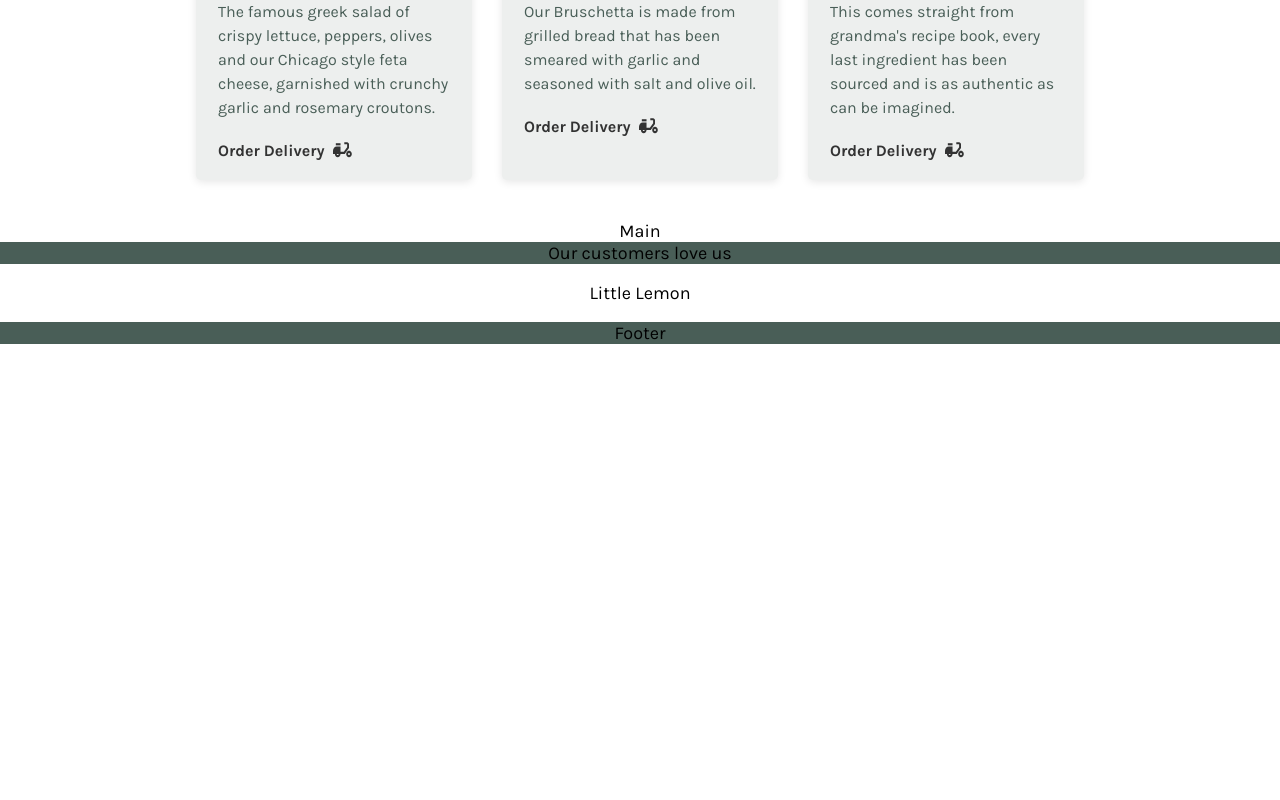
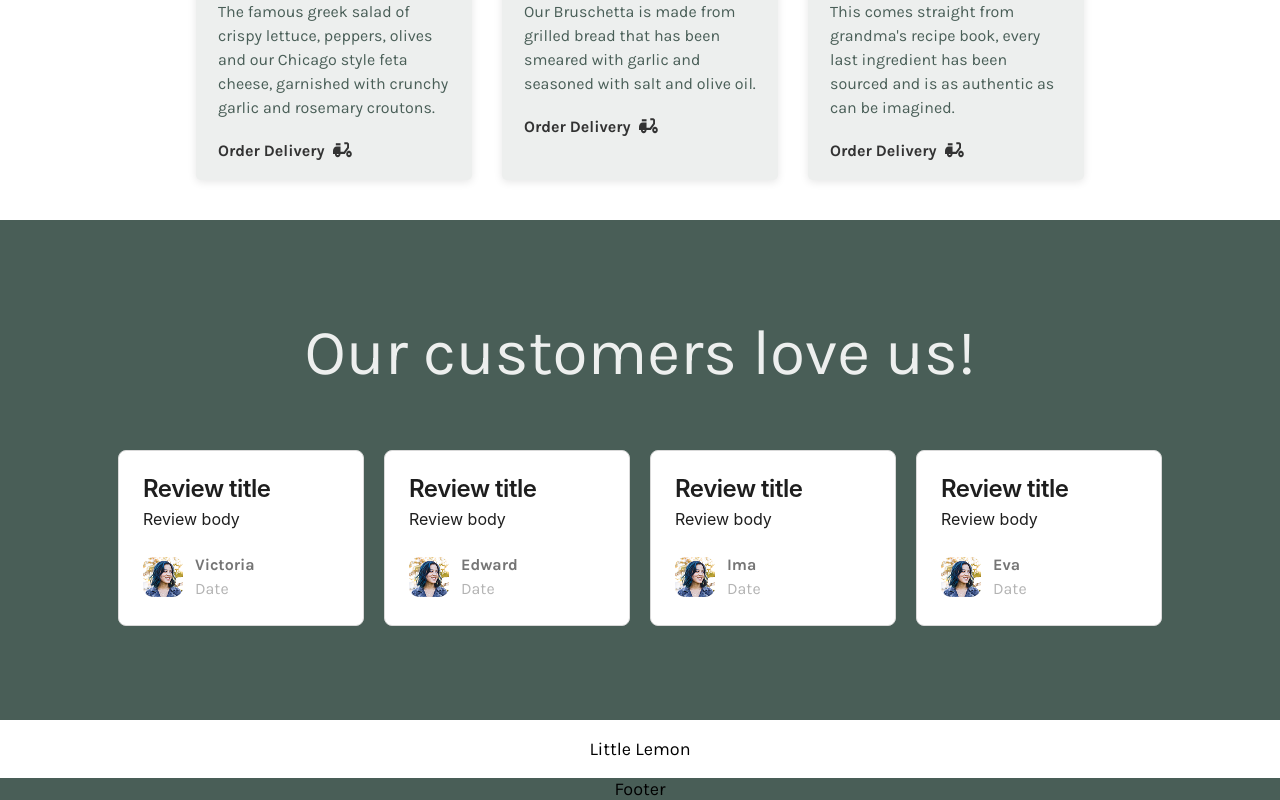
Before and after one commit to edwardAzarevich/react-capstone-project, a React (Create React App) app: page / in a window 1280 px wide. Shown: the part 866-1666 px from the top of the page. Before the commit the page ends 1210 px from the top, so only its background shows below. Built offline with nearby package versions, Linux system fonts and the light colour scheme.

Commit message:
add Testimonials but without correct info

```diff
--- a/src/App.css
+++ b/src/App.css
@@ -52,7 +52,7 @@ body {
   color: #61dafb;
 }
 
-.info {
+.info-background {
     display: flex;
     justify-content: center;
     background-color: #495E57;
--- a/src/App.jsx
+++ b/src/App.jsx
@@ -1,9 +1,9 @@
 import './App.css';
 import Footer from './component/Footer';
-import Main from './component/Main';
 import Header from './component/Header';
 import CallToActionMain from './component/callToAction/CallToActionMain';
 import Special from './component/special/Special';
+import Testimonials from './component/customersSay/Testimonials';
 
 
 function App() {
@@ -12,23 +12,18 @@ function App() {
             <header>
                 <Header />
             </header>
-            <div className='info'>
+            <div className='info-background'>
                 <CallToActionMain />
             </div>
             <div>
                 <Special />
             </div>
-            <main>
-                <Main />
-            </main>
-            <div className='info'>
-                Our customers love us
-            </div>
+            {<Testimonials />}
             <div>
                 <p>Little Lemon</p>
             </div>
 
-            <footer className='info'>
+            <footer className='info-background'>
                 <Footer />
             </footer>
         </div>
--- a/src/component/Main.jsx
+++ /dev/null
@@ -1,9 +0,0 @@
-import '../App.css';
-
-const Main = () => {
-    return (
-        <div>Main</div>
-    )
-}
-
-export default Main;
--- /dev/null
+++ b/src/component/customersSay/ReviewCard.css
@@ -0,0 +1,108 @@
+.review-card {
+  background-color: white;
+  padding: 24px;
+  border-radius: 8px;
+  border: 1px solid #d9d9d9;
+  display: flex;
+  flex-direction: column;
+  gap: 24px;
+  transition: transform 0.3s ease, box-shadow 0.3s ease;
+}
+
+.review-card:hover {
+  transform: translateY(-5px);
+  box-shadow: 0 8px 16px rgba(0, 0, 0, 0.15);
+}
+
+.rating {
+  display: flex;
+  gap: 4px;
+  align-items: center;
+}
+
+.star {
+  width: 20px;
+  height: 20px;
+  flex-shrink: 0;
+  position: relative;
+}
+
+.star-svg {
+  display: block;
+  width: 100%;
+  height: 100%;
+}
+
+.review-body {
+  display: flex;
+  flex-direction: column;
+  gap: 4px;
+  width: 100%;
+}
+
+.review-title {
+  font-family: 'Inter', sans-serif;
+  font-size: 24px;
+  font-weight: 600;
+  color: #1e1e1e;
+  line-height: 1.2;
+  letter-spacing: -0.48px;
+  margin: 0;
+  white-space: nowrap;
+}
+
+.review-text {
+  font-family: 'Inter', sans-serif;
+  font-size: 16px;
+  font-weight: 400;
+  color: #1e1e1e;
+  line-height: 1.4;
+  margin: 0;
+}
+
+.avatar-block {
+  display: flex;
+  gap: 12px;
+  align-items: center;
+  width: 100%;
+}
+
+.avatar {
+  width: 40px;
+  height: 40px;
+  border-radius: 10px;
+  overflow: hidden;
+  flex-shrink: 0;
+  position: relative;
+}
+
+.avatar img {
+  width: 100%;
+  height: 100%;
+  object-fit: cover;
+  object-position: 50% 50%;
+}
+
+.info {
+  display: flex;
+  flex-direction: column;
+  gap: 2px;
+  flex-grow: 1;
+  min-width: 0;
+}
+
+.info-name {
+  font-size: 16px;
+  font-weight: 600;
+  color: #757575;
+  line-height: 1.4;
+  margin: 0;
+}
+
+.info-date {
+  font-size: 16px;
+  font-weight: 400;
+  color: #b3b3b3;
+  line-height: 1.4;
+  margin: 0;
+}
--- /dev/null
+++ b/src/component/customersSay/ReviewCard.jsx
@@ -0,0 +1,52 @@
+import './ReviewCard.css';
+import imgShape from "../../assets/Shape.png";
+
+function Star() {
+    return (
+        <div className="star">
+            <svg className="star-svg" fill="none" preserveAspectRatio="none" viewBox="0 0 20 20">
+                <g>
+                    <path
+                        stroke="#2C2C2C"
+                        strokeLinecap="round"
+                        strokeLinejoin="round"
+                        strokeWidth="2"
+                    />
+                </g>
+            </svg>
+        </div>
+    );
+}
+
+function Rating() {
+    return (
+        <div className="rating">
+            {[...Array(5).keys()].map((_, i) => (
+                <Star key={i} />
+            ))}
+        </div>
+    );
+}
+
+const ReviewCard = ({ title, body, name, date, avatar }) => {
+    return (
+        <div className="review-card">
+            {/* <Rating /> */}
+            <div className="review-body">
+                <h3 className="review-title">{title}</h3>
+                <p className="review-text">{body}</p>
+            </div>
+            <div className="avatar-block">
+                <div className="avatar">
+                    <img src={avatar || imgShape} alt={name} />
+                </div>
+                <div className="info">
+                    <p className="info-name">{name}</p>
+                    <p className="info-date">{date}</p>
+                </div>
+            </div>
+        </div>
+    );
+}
+
+export default ReviewCard;
--- /dev/null
+++ b/src/component/customersSay/Testimonials.css
@@ -0,0 +1,69 @@
+.testimonials-section {
+  background-color: #495e57;
+  width: 100%;
+  min-height: 500px;
+  display: flex;
+  justify-content: center;
+  align-items: center;
+}
+
+.testimonials-container {
+  width: 100%;
+  display: flex;
+  flex-direction: column;
+  align-items: center;
+  gap: 60px;
+}
+
+.testimonials-heading {
+  font-size: 64px;
+  font-weight: 400;
+  color: #edefee;
+  text-align: center;
+  line-height: normal;
+  margin: 0;
+}
+
+.reviews-grid {
+  display: grid;
+  grid-template-columns: repeat(auto-fit, minmax(240px, 246px));
+  gap: 20px;
+  width: 100%;
+  max-width: 1080px;
+  justify-content: center;
+}
+
+@media (max-width: 1100px) {
+  .reviews-grid {
+    grid-template-columns: repeat(2, minmax(240px, 246px));
+  }
+}
+
+@media (max-width: 768px) {
+  .testimonials-heading {
+    font-size: 48px;
+  }
+
+  .reviews-grid {
+    grid-template-columns: 1fr;
+    max-width: 400px;
+  }
+
+  .testimonials-section {
+    padding: 60px 20px;
+  }
+}
+
+@media (max-width: 480px) {
+  .testimonials-heading {
+    font-size: 36px;
+  }
+
+  .reviews-grid {
+    gap: 20px;
+  }
+
+  .testimonials-section {
+    padding: 40px 16px;
+  }
+}
--- /dev/null
+++ b/src/component/customersSay/Testimonials.jsx
@@ -0,0 +1,56 @@
+import ReviewCard from './ReviewCard';
+import './Testimonials.css';
+
+const Testimonials = () => {
+    const reviews = [
+        {
+            id: 1,
+            title: 'Review title',
+            body: 'Review body',
+            name: 'Victoria',
+            date: 'Date'
+        },
+        {
+            id: 2,
+            title: 'Review title',
+            body: 'Review body',
+            name: 'Edward',
+            date: 'Date'
+        },
+        {
+            id: 3,
+            title: 'Review title',
+            body: 'Review body',
+            name: 'Ima',
+            date: 'Date'
+        },
+        {
+            id: 4,
+            title: 'Review title',
+            body: 'Review body',
+            name: 'Eva',
+            date: 'Date'
+        }
+    ];
+
+    return (
+        <section className="testimonials-section">
+            <div className="testimonials-container">
+                <h1 className="testimonials-heading">Our customers love us!</h1>
+                <div className="reviews-grid">
+                    {reviews.map(review => (
+                        <ReviewCard
+                            key={review.id}
+                            title={review.title}
+                            body={review.body}
+                            name={review.name}
+                            date={review.date}
+                        />
+                    ))}
+                </div>
+            </div>
+        </section>
+    );
+}
+
+export default Testimonials;
```
Also changed, not shown: src/assets/Shape.png (added).
